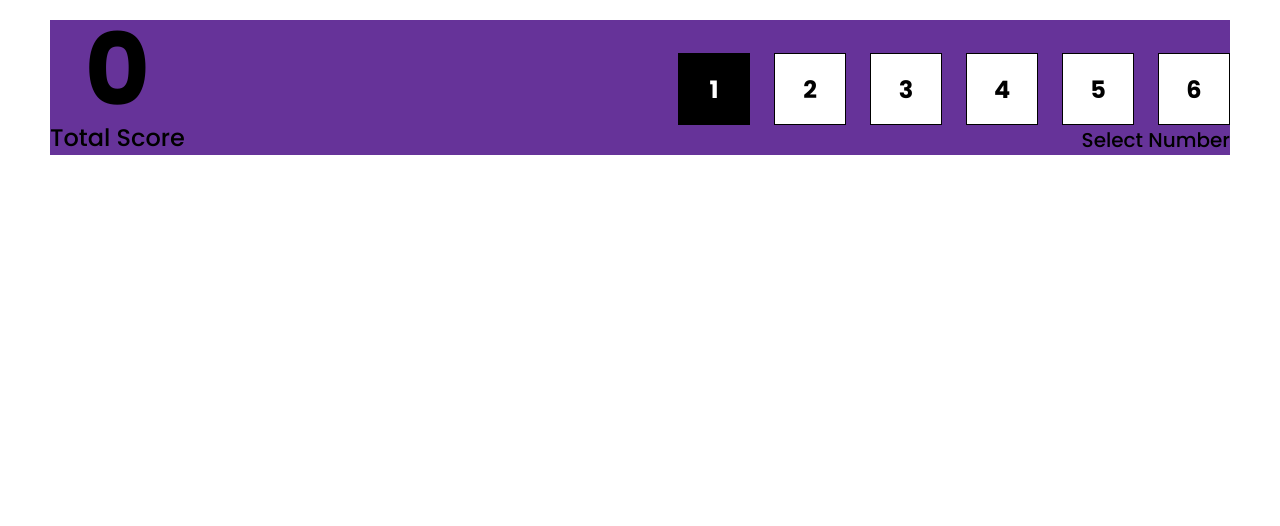
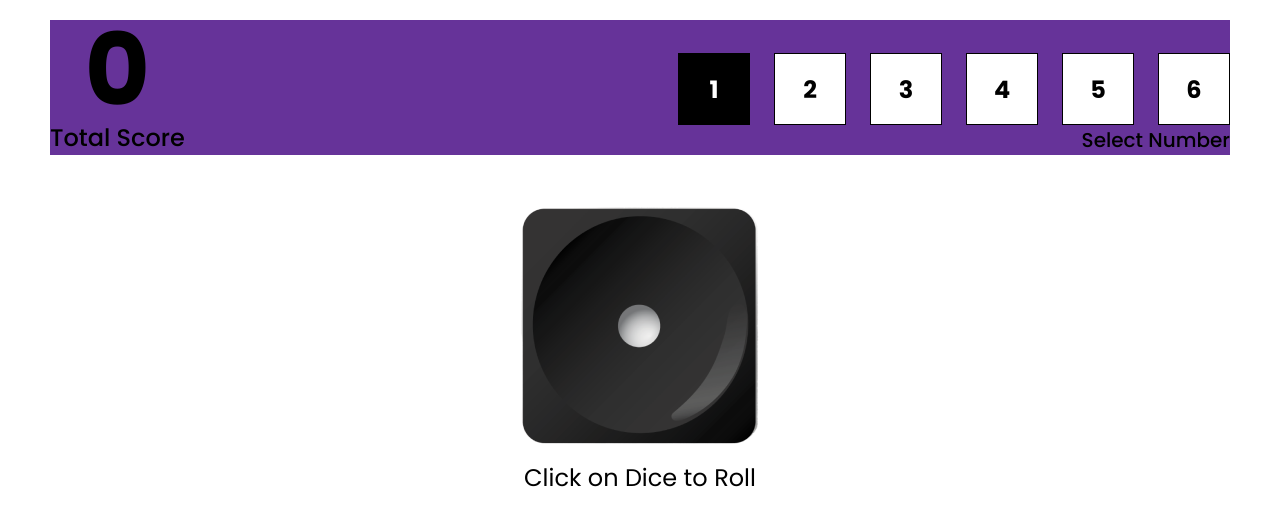
Before and after one commit to Deepak8519M/React-Js-Projects-7-DSMCoding, a React (Vite) app in the folder Project3/: page / in a window 1280 px wide. Both pictures are taken after a click on the button "Play Now". Shown: the top 526 px of the page. Built offline with nearby package versions, Linux system fonts and the light colour scheme.

Commit message:
random code written

```diff
--- a/Project3/src/components/GamePlay.jsx
+++ b/Project3/src/components/GamePlay.jsx
@@ -20,12 +20,12 @@ export default GamePlay;
 const MainContainer = styled.main`
   padding-top: 20px;
 
-  max-width: 1180px;
-  margin: 0 auto;
   .top_section {
     display: flex;
     justify-content: space-between;
     align-items: end;
     background-color: rebeccapurple;
+    max-width: 1180px;
+    margin: 0 auto;
   }
 `;
--- a/Project3/src/components/RollDice.jsx
+++ b/Project3/src/components/RollDice.jsx
@@ -1,11 +1,43 @@
-import React from 'react'
+import styled from "styled-components";
+
+import { useState } from "react";
 
 function RollDice() {
+  const [currentDice, setCurrentDice] = useState();
+
+  const generateRandomNumber = (min, max) => {
+    // console.log(Math.floor(Math.random() * (max - min) + min));
+    return Math.floor(Math.random() * (max - min) + min);
+  };
+
+  const roleDice = () => {
+    const randomNumber = generateRandomNumber(1, 7);
+
+    setCurrentDice((prev) => randomNumber);
+  };
   return (
-    <div>
-
-    </div>
-  )
+    <DiceContainer>
+      <div className="dice" onClick={roleDice}>
+        <img src="/images/dice_1.png" alt="dice1" />
+      </div>
+      <p>Click on Dice to Roll</p>
+    </DiceContainer>
+  );
 }
 
-export default RollDice
+export default RollDice;
+
+const DiceContainer = styled.div`
+  display: flex;
+  flex-direction: column;
+  align-items: center;
+  /* background-color: red; */
+  margin-top: 48px;
+
+  .dice {
+    cursor: pointer;
+  }
+  p {
+    font-size: 24px;
+  }
+`;
```
